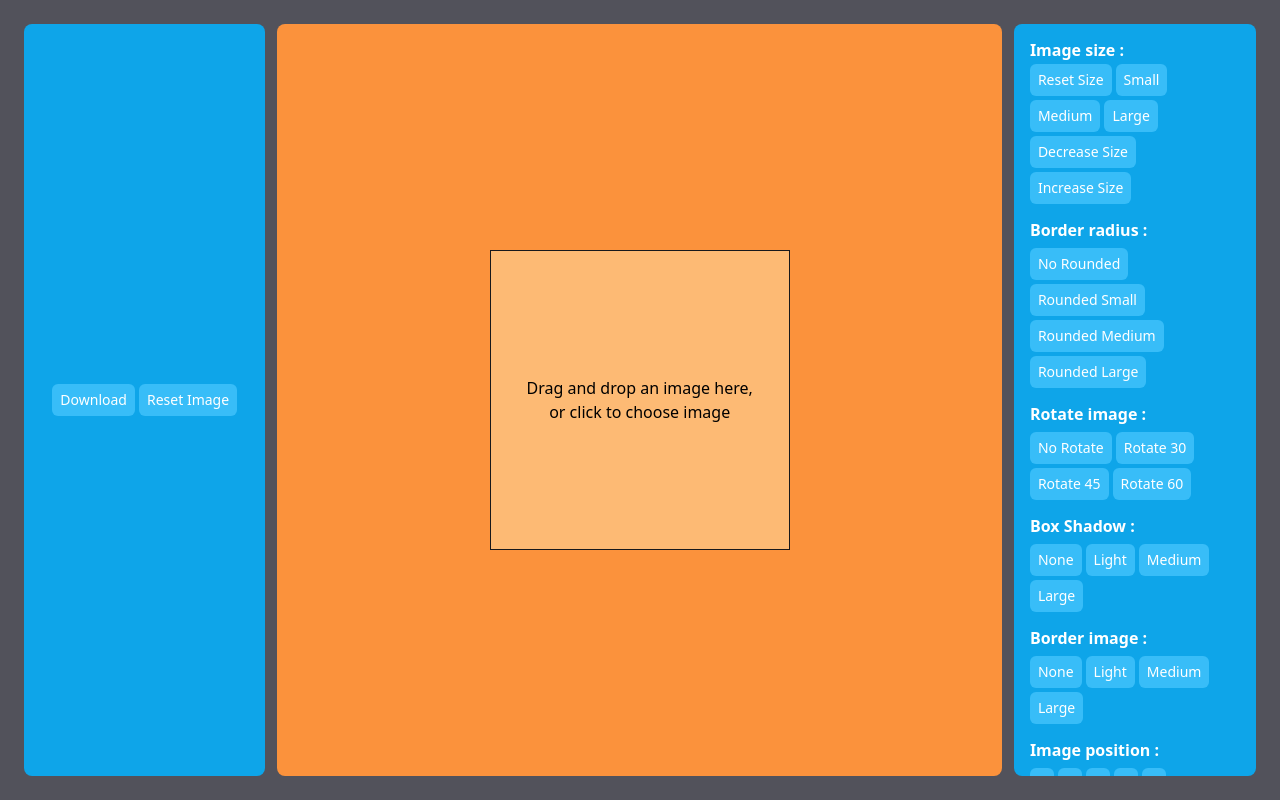
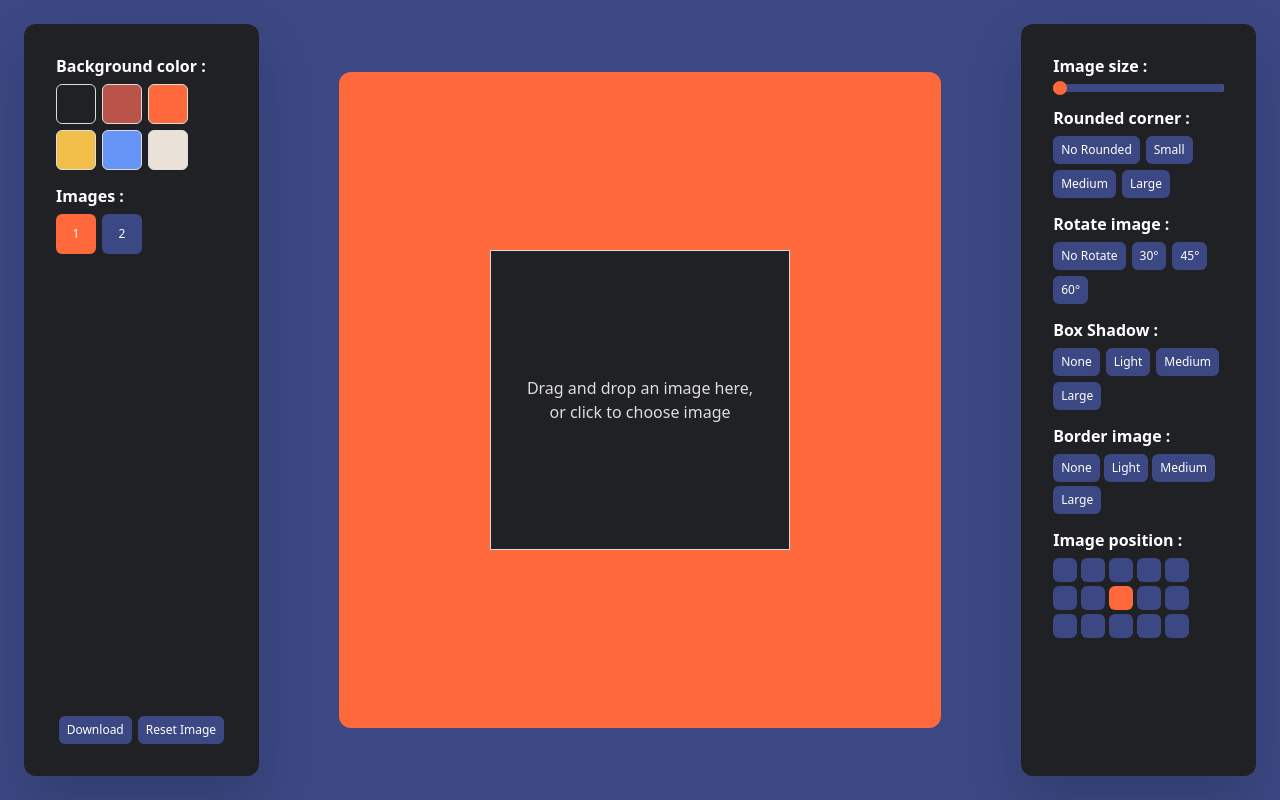
Before and after one commit to arifaeva/image-editor-app, a React (Vite) app: page / in a window 1280 px wide. Built offline with nearby package versions, Linux system fonts and the light colour scheme.

Commit message:
improve styling and build feature

```diff
--- a/src/App.tsx
+++ b/src/App.tsx
@@ -12,6 +12,8 @@ export default function HomePage() {
   const [translate, setTranslate] = useState("");
   const [border, setBorder] = useState("");
   const [resetImage, setResetImage] = useState(false);
+  const [backgroundColor, setBackgroundColor] = useState("#ff683b");
+  const [showSecondDropzone, setShowSecondDropzone] = useState(false);
   const imageContainer = useRef<HTMLDivElement>(null);
 
   const handleDownloadSnapshot = () => {
@@ -30,6 +32,13 @@ export default function HomePage() {
     }
   };
 
+  function showOneDropzone() {
+    setShowSecondDropzone(false);
+  }
+  function showTwoDropzone() {
+    setShowSecondDropzone(true);
+  }
+
   function handleImageLoad() {
     setIsImageLoaded(true);
   }
@@ -41,29 +50,29 @@ export default function HomePage() {
     }, 100);
   }
 
-  const increaseSize = () => {
-    setSize((prevSize) => prevSize + 50); // Increase by 10px
-  };
+  // const increaseSize = () => {
+  //   setSize((prevSize) => prevSize + 10); // Increase by 10px
+  // };
 
-  const decreaseSize = () => {
-    setSize((prevSize) => (prevSize > 300 ? prevSize - 50 : prevSize)); // Decrease by 10px, but not less than 10px
-  };
+  // const decreaseSize = () => {
+  //   setSize((prevSize) => (prevSize > 300 ? prevSize - 10 : prevSize)); // Decrease by 10px, but not less than 10px
+  // };
 
-  function resetSize() {
-    setSize(300);
-  }
+  // function resetSize() {
+  //   setSize(300);
+  // }
 
-  function sizeSmall() {
-    setSize(360);
-  }
+  // function sizeSmall() {
+  //   setSize(360);
+  // }
 
-  function sizeMedium() {
-    setSize(400);
-  }
+  // function sizeMedium() {
+  //   setSize(400);
+  // }
 
-  function sizeLarge() {
-    setSize(430);
-  }
+  // function sizeLarge() {
+  //   setSize(430);
+  // }
 
   function noRounded() {
     setBorderRadius(0);
@@ -170,9 +179,103 @@ export default function HomePage() {
     setTranslate("translateX(50%) translateY(25%)");
   }
 
+  function changeToBlack() {
+    setBackgroundColor("#202124");
+  }
+  function changeToOrange() {
+    setBackgroundColor("#ff683b");
+  }
+  // function changeToBlue() {
+  //   setBackgroundColor("#2596be");
+  // }
+  function changeToRed() {
+    setBackgroundColor("#ba544b");
+  }
+  function changeToCream() {
+    setBackgroundColor("#eae1d8");
+  }
+  function changeToYellow() {
+    setBackgroundColor("#fbb14e");
+  }
+  function changeToLavender() {
+    setBackgroundColor("#6695f7");
+  }
+
   return (
-    <div className="h-screen w-full flex gap-3 p-6 bg-zinc-600">
-      <div className="bg-sky-500 w-[20%] flex items-center justify-center rounded-lg gap-1">
+    <div className="h-screen w-full flex justify-between gap-8 p-6 bg-[#3b4883]">
+      <div className="bg-[#202124] w-[20%] p-8 flex flex-col justify-between rounded-xl gap-1 drop-shadow-2xl">
+        <div className="space-y-4">
+          <div className="space-y-2">
+            <h1>Background color :</h1>
+            <div className="flex-wrap flex gap-1.5">
+              <Button
+                onClick={changeToBlack}
+                size="lg"
+                children={undefined}
+                className="bg-[#202124] hover:bg-[#202124] border border-[#ddd]"
+              ></Button>
+
+              <Button
+                onClick={changeToRed}
+                size="lg"
+                children={undefined}
+                className="bg-[#ba544b] hover:bg-[#ba544b] border border-[#ddd]"
+              ></Button>
+              <Button
+                onClick={changeToOrange}
+                size="lg"
+                children={undefined}
+                className="bg-[#ff683b] hover:bg-[#ff683b] border border-[#ddd]"
+              ></Button>
+              <Button
+                onClick={changeToYellow}
+                size="lg"
+                children={undefined}
+                className="bg-[#f0be49] hover:bg-[#f0be49] border border-[#ddd]"
+              ></Button>
+              <Button
+                onClick={changeToLavender}
+                size="lg"
+                children={undefined}
+                className="bg-[#6695f7] hover:bg-[#6695f7] border border-[#ddd]"
+              ></Button>
+              {/* <Button
+              onClick={changeToBlue}
+              size="lg"
+              children={undefined}
+              className="bg-[#2596be] hover:bg-[#2596be] border border-[#ddd]"
+            ></Button> */}
+
+              <Button
+                onClick={changeToCream}
+                size="lg"
+                children={undefined}
+                className="bg-[#eae1d8] hover:bg-[#eae1d8] border border-[#ddd]"
+              ></Button>
+            </div>
+          </div>
+          <div className="space-y-2">
+            <h1>Images :</h1>
+            <div className="flex flex-wrap gap-1.5">
+              <Button
+                onClick={showOneDropzone}
+                active={showSecondDropzone === false}
+                size="lg"
+              >
+                1
+              </Button>
+              <Button
+                onClick={showTwoDropzone}
+                active={showSecondDropzone === true}
+                size="sm"
+                className="h-10 w-10"
+              >
+                2
+              </Button>
+            </div>
+          </div>
+        </div>
+        <div className="flex-wrap flex gap-1.5 items-center justify-center">
           <Button
             onClick={handleDownloadSnapshot}
             className=""
@@ -182,11 +285,14 @@ export default function HomePage() {
           </Button>
           <Button onClick={handleResetImage}>Reset Image</Button>
         </div>
-
+      </div>
+      <div className="flex items-center justify-center w-[60%] p-12">
         <div
           ref={imageContainer}
-        className="bg-orange-400 w-[60%] h-full flex justify-center items-center rounded-lg overflow-hidden"
+          style={{ backgroundColor }}
+          className="w-full h-full flex justify-center items-center rounded-xl overflow-hidden"
         >
+          <div className="flex gap-4">
             <MyDropzone
               onImageLoad={handleImageLoad}
               size={size}
@@ -197,13 +303,28 @@ export default function HomePage() {
               resetImage={resetImage}
               // Pass transform prop
             />
+            {showSecondDropzone && (
+              <MyDropzone
+                onImageLoad={handleImageLoad}
+                // Customize or reuse properties as needed
+                size={size}
+                boxShadow={boxShadow}
+                borderRadius={borderRadius}
+                transform={`${rotate} ${translate}`}
+                border={border}
+                resetImage={resetImage}
+                // Pass transform prop
+              />
+            )}
+          </div>
+        </div>
       </div>
 
-      <div className="bg-sky-500 w-[20%] h-full space-y-4 p-4 rounded-lg  overflow-scroll">
-        <div className="space-y-1">
+      <div className="bg-[#202124] w-[20%] p-8 h-full space-y-4 rounded-xl drop-shadow-2xl">
+        <div className="space-y-2">
           <h1>Image size :</h1>
-          <div className="flex-wrap flex gap-1">
-            <Button onClick={resetSize}>Reset Size</Button>
+          <div className="flex-wrap flex gap-1.5">
+            {/* <Button onClick={resetSize}>Reset Size</Button>
             <Button onClick={sizeSmall} active={size === 360}>
               Small
             </Button>
@@ -214,45 +335,53 @@ export default function HomePage() {
               Large
             </Button>
             <Button onClick={decreaseSize}>Decrease Size</Button>
-            <Button onClick={increaseSize}>Increase Size</Button>
+            <Button onClick={increaseSize}>Increase Size</Button> */}
+            <input
+              type="range"
+              min="300" // Adjust min and max values as needed
+              max="500"
+              value={size}
+              onChange={(e) => setSize(Number(e.target.value))}
+              className="w-full slider"
+            />
           </div>
         </div>
 
         <div className="space-y-2">
-          <h1>Border radius :</h1>
-          <div className="flex-wrap flex gap-1">
+          <h1>Rounded corner :</h1>
+          <div className="flex-wrap flex gap-1.5">
             <Button onClick={noRounded}>No Rounded</Button>
             <Button onClick={borderRadiusSmall} active={borderRadius === 12}>
-              Rounded Small
+              Small
             </Button>
             <Button onClick={borderRadiusMedium} active={borderRadius === 24}>
-              Rounded Medium
+              Medium
             </Button>
             <Button onClick={borderRadiusLarge} active={borderRadius === 36}>
-              Rounded Large
+              Large
             </Button>
           </div>
         </div>
 
         <div className="space-y-2">
           <h1>Rotate image :</h1>
-          <div className="flex-wrap flex gap-1">
+          <div className="flex-wrap flex gap-1.5">
             <Button onClick={rotate0}>No Rotate</Button>
             <Button onClick={rotate30} active={rotate === "rotate(30deg)"}>
-              Rotate 30
+              30&deg;
             </Button>
             <Button onClick={rotate45} active={rotate === "rotate(45deg)"}>
-              Rotate 45
+              45&deg;
             </Button>
             <Button onClick={rotate60} active={rotate === "rotate(60deg)"}>
-              Rotate 60
+              60&deg;
             </Button>
           </div>
         </div>
 
         <div className="space-y-2">
           <h1>Box Shadow :</h1>
-          <div className="flex-wrap flex gap-1">
+          <div className="flex-wrap flex gap-1.5">
             <Button onClick={noShadow}>None</Button>
             <Button
               onClick={lightBoxShadow}
--- a/src/components/button.tsx
+++ b/src/components/button.tsx
@@ -3,15 +3,16 @@ import { twMerge } from "tailwind-merge";
 import { tv } from "tailwind-variants";
 
 const buttonStyle = tv({
-  base: "outline-none text-white text-sm rounded-md transition-colors",
+  base: "outline-none text-white text-xs rounded-md transition-colors",
   variants: {
     active: {
-      true: "bg-blue-500",
-      false: "bg-sky-400 hover:bg-blue-500",
+      true: "bg-[#ff683b]",
+      false: "bg-[#3b4883] hover:bg-[#ddd] hover:text-[#202124]",
     },
     size: {
       sm: "h-6 w-6",
       md: "px-2 py-1.5",
+      lg: "h-10 w-10",
     },
   },
   defaultVariants: {
@@ -23,7 +24,7 @@ const buttonStyle = tv({
 interface Props extends React.ComponentPropsWithRef<"button"> {
   children: React.ReactNode;
   active?: boolean;
-  size?: "sm" | "md";
+  size?: "sm" | "md" | "lg";
 }
 
 export const Button = ({
--- a/src/components/dropzone.tsx
+++ b/src/components/dropzone.tsx
@@ -61,7 +61,7 @@ export const MyDropzone = ({
               borderRadius,
               transform,
               overflow: "visible",
-              transition: "all 0.2s ease-in-out",
+              transition: "all 0.2s ease",
             }}
           >
             <img
@@ -74,7 +74,7 @@ export const MyDropzone = ({
                 maxWidth: "none",
                 borderRadius,
                 border,
-                transition: "all 0.2s ease-in-out",
+                transition: "all 0.2s ease",
               }}
               onLoad={onImageLoad}
             />
@@ -83,8 +83,10 @@ export const MyDropzone = ({
       ) : (
         <div
           {...getRootProps()}
-          className={`border-zinc-900 border flex items-center justify-center p-8 cursor-pointer bg-orange-300 ${
-            isDragActive ? "bg-orange-100" : ""
+          className={`border border-[#ddd] rounded-xl flex items-center justify-center p-8 cursor-pointer bg-[#202124]${
+            isDragActive
+              ? "bg-[#202124] border border-[#ddd] border-dashed"
+              : ""
           }`}
           style={{
             width: size,
@@ -93,14 +95,14 @@ export const MyDropzone = ({
             boxShadow,
             transform,
             border,
-            transition: "all 0.3s ease-in-out",
+            transition: "all 0.3s ease",
           }}
         >
           <input {...getInputProps()} />
           {isDragActive ? (
             <div>Drop the image here...</div>
           ) : (
-            <p className="text-center">
+            <p className="text-center text-[#ddd]">
               Drag and drop an image here, or click to choose image
             </p>
           )}
--- a/src/index.css
+++ b/src/index.css
@@ -7,3 +7,58 @@
     @apply font-semibold text-white text-base leading-tight;
   }
 }
+
+.slider-container {
+  width: 100%;
+  margin: 20px 0;
+}
+
+.slider-container {
+  width: 100%;
+  margin: 20px 0;
+}
+
+/* Style for the slider */
+.slider {
+  -webkit-appearance: none; /* Remove default styling */
+  appearance: none; /* Remove default styling */
+  width: 100%; /* Full width */
+  height: 8px; /* Track height */
+  border-radius: 4px; /* Rounded track */
+  background: #ddd; /* Default track color */
+  outline: none; /* Remove outline */
+}
+
+/* Track color for webkit browsers */
+.slider::-webkit-slider-runnable-track {
+  height: 8px; /* Track height */
+  border-radius: 4px; /* Rounded track */
+  background: #3b4883; /* Custom track color */
+}
+
+/* Thumb color */
+.slider::-webkit-slider-thumb {
+  -webkit-appearance: none; /* Remove default thumb */
+  appearance: none; /* Remove default thumb */
+  height: 14px; /* Thumb height */
+  width: 14px; /* Thumb width */
+  background: #ff683b; /* Custom thumb color */
+  border-radius: 50%; /* Rounded thumb */
+  cursor: pointer; /* Cursor on hover */
+  margin-top: -3px; /* Center the thumb */
+}
+
+/* For Firefox */
+.slider::-moz-range-thumb {
+  height: 20px; /* Thumb height */
+  width: 20px; /* Thumb width */
+  background: #ff683b; /* Custom thumb color */
+  border-radius: 50%; /* Rounded thumb */
+}
+
+/* For Firefox */
+.slider::-moz-range-track {
+  height: 8px; /* Track height */
+  background: #3b4883; /* Custom track color */
+  border-radius: 4px; /* Rounded track */
+}
```
Lines whose indentation alone changed are shown as unchanged.
